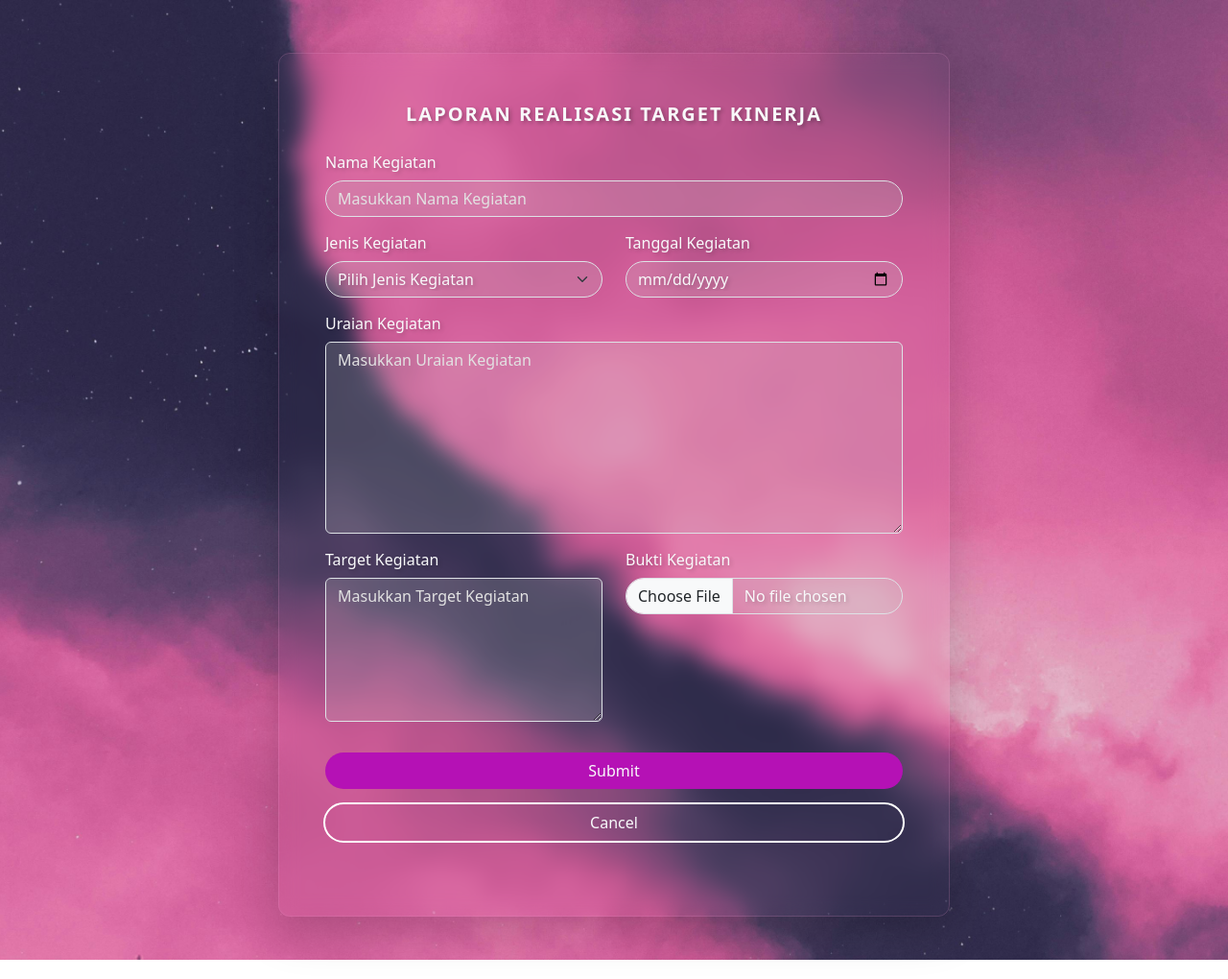
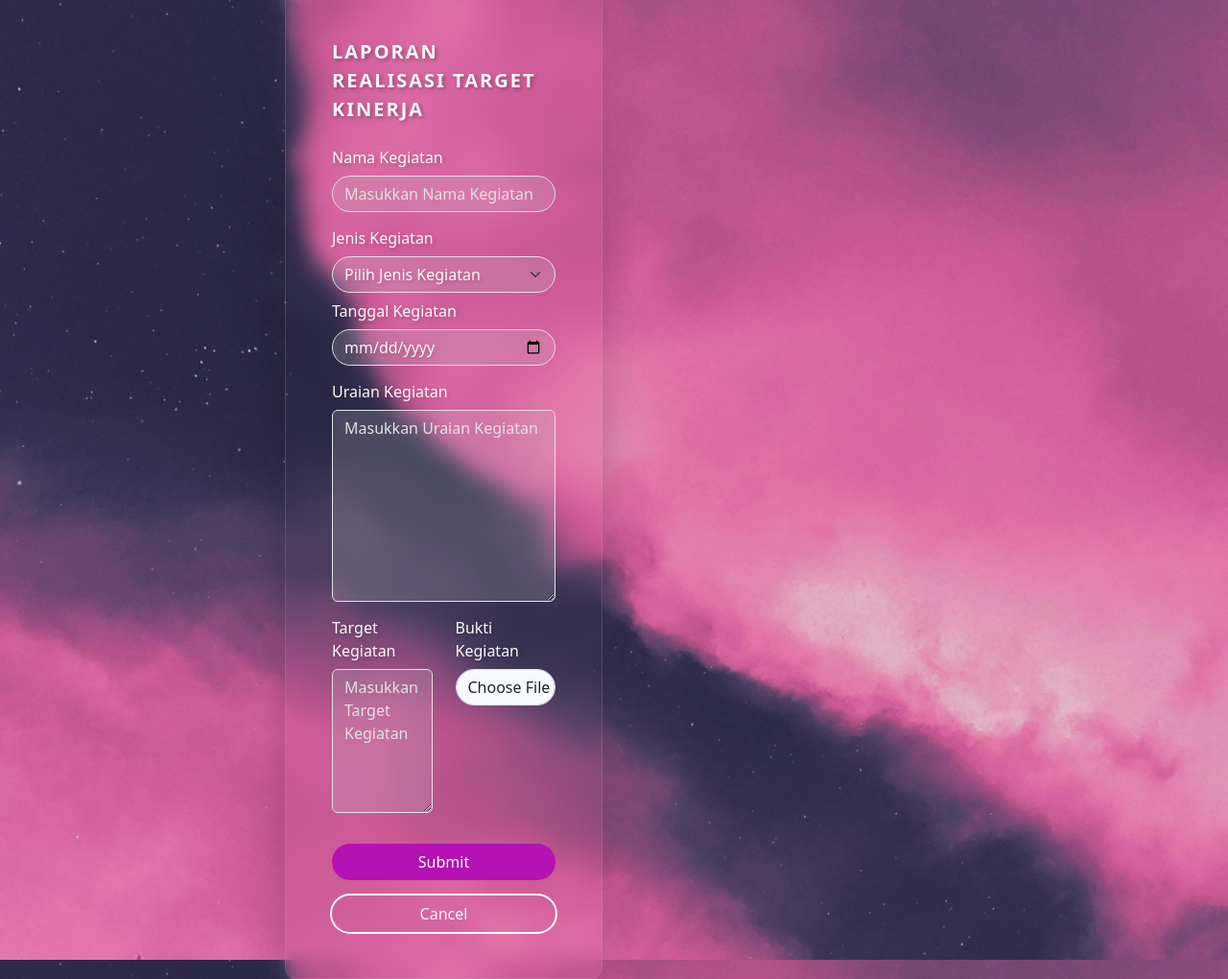
Before and after one commit to kafipratama11/form-kegiatan-app-script, a plain HTML site: page index.html in a window 1280 px wide. Shown: the whole page at 96% size. Drawn offline with nearby package versions, Linux system fonts and the light colour scheme.

Commit message:
Update style.css

```diff
--- a/style.css
+++ b/style.css
@@ -1,6 +1,6 @@
 .form-card{
-    width: 700px;
-    height: 900px;
+/*     width: 700px;
+    height: 900px; */
     border: 0.1px solid  rgba(227, 151, 201, 0.2);
     border-radius: 12px;
     backdrop-filter: blur(10px);
```
